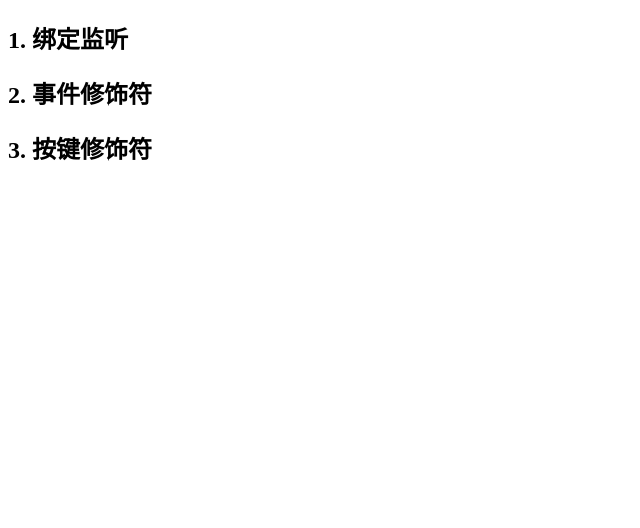
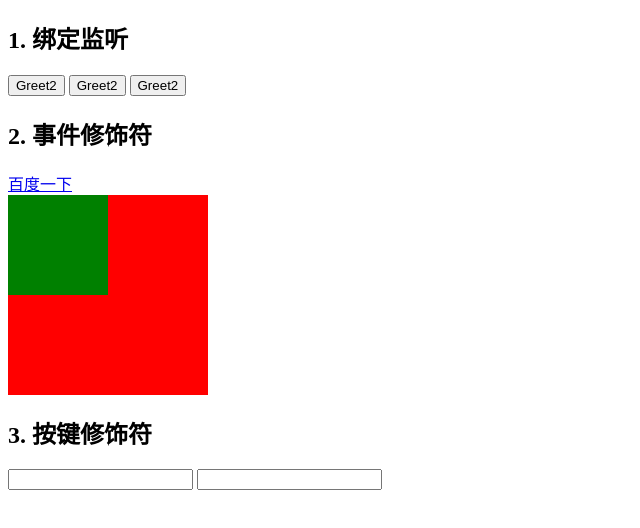
Before and after one commit to zxfjd3g/VueTest, a plain HTML site: page work/08_方法与事件处理器/10_方法与事件处理器.html in a window 1280 px wide. Shown: the whole page, without its empty margins (0-640 px from the left). Drawn offline with Linux system fonts and the light colour scheme.

Commit message:
描述文件

```diff
--- a/work/08_方法与事件处理器/10_方法与事件处理器.html
+++ b/work/08_方法与事件处理器/10_方法与事件处理器.html
@@ -23,15 +23,61 @@
 <div id="example">
 
   <h2>1. 绑定监听</h2>
+  <button @click="test">Greet2</button>
+  <button @click="test2()">Greet2</button>
+  <button @click="test3(12, $event)">Greet2</button>
 
   <h2>2. 事件修饰符</h2>
-
+  <a href="http://www.baidu.com" @click.prevent="test4">百度一下</a>
+  <div style="width: 200px;height: 200px;background: red" @click="outclick">
+    <div style="width: 100px;height: 100px;background: green" @click.stop="innerclick"></div>
+  </div>
   <h2>3. 按键修饰符</h2>
+  <input @keyup.32="handleKeyup">
+  <input @keyup.enter="handleKeyup">
 </div>
 
 <script type="text/javascript" src="../js/vue.js"></script>
 <script type="text/javascript">
+  new Vue({
+    el : '#example',
+    data : {
 
+    },
+    methods : {
+      test() {
+        alert('test()');
+      },
+      test2() {
+        alert('test2()')
+      },
+      test3(num, event) {
+        alert(num+'---'+event.clientX)
+      },
+
+      test4() {
+        alert('test4()');
+      },
+
+      outclick() {
+        alert('点击out')
+      },
+      innerclick() {
+        alert('点击inner')
+      },
+
+      handleKeyup(event) {
+        alert(event.target.value)
+      },
+      handleKeyup(event) {
+        alert(event.target.value)
+      }
+    },
+
+    computed : {
+
+    }
+  });
 </script>
 </body>
 </html>
```
